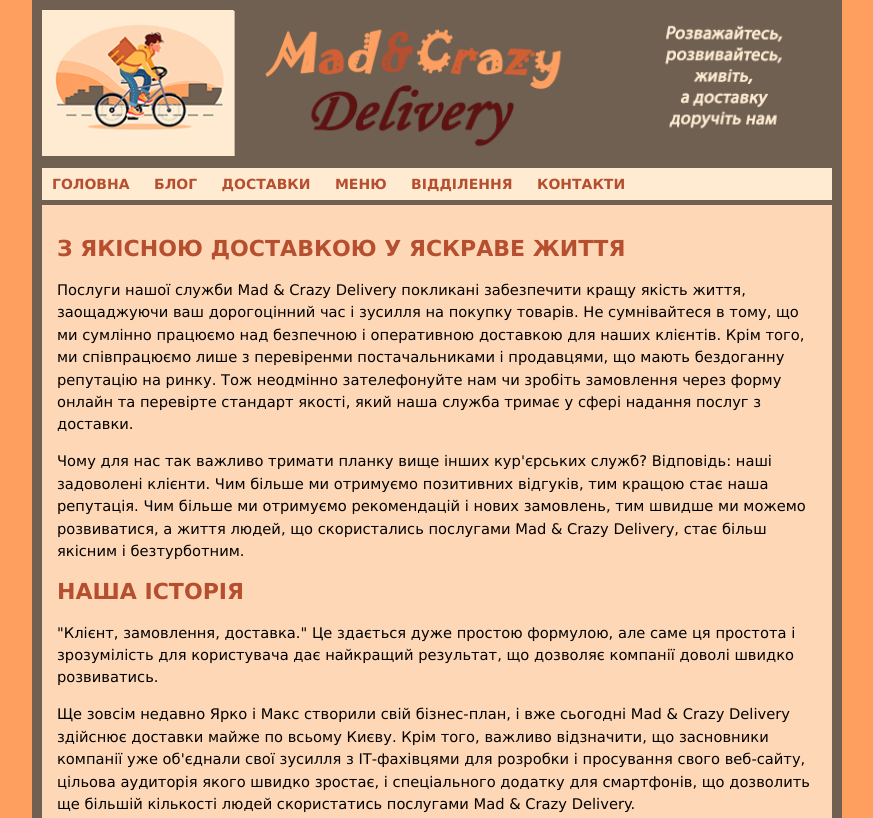
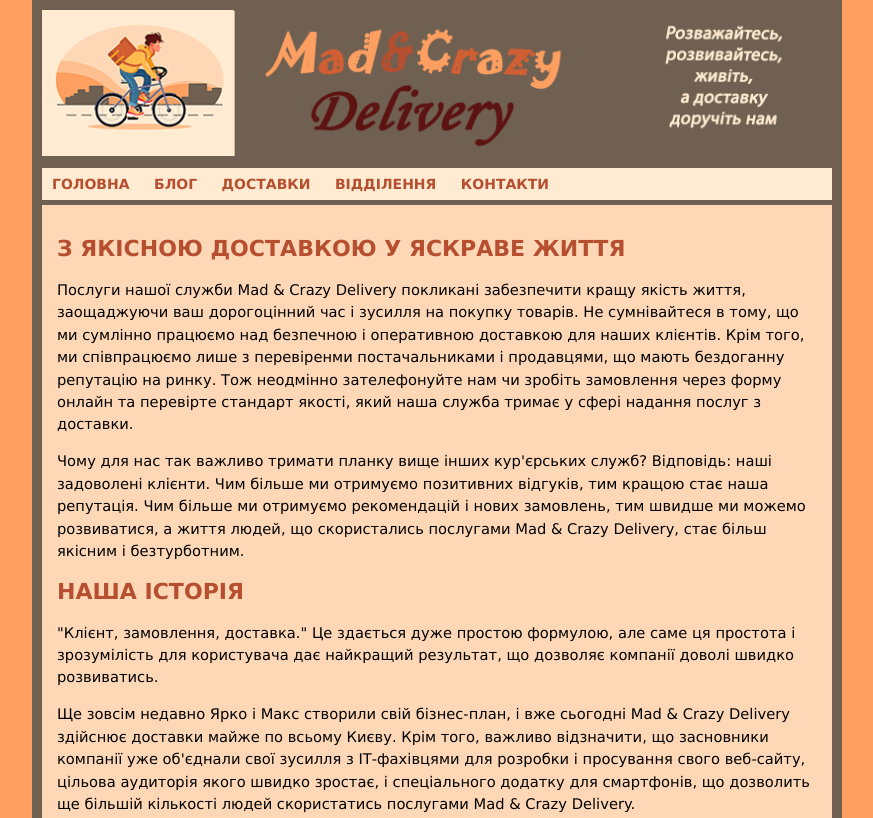
Before and after one commit to ViacheslavChicha/022023, a plain HTML site: page index.html in a window 1280 px wide. Shown: the top 818 px of the page, without its empty margins (203-1076 px from the left). Drawn offline with Linux system fonts and the light colour scheme.

Commit message:
Add files via upload

```diff
--- a/index.html
+++ b/index.html
@@ -17,7 +17,7 @@
    			<li><a href="index.html">ГОЛОВНА</a></li>
     			<li><a href="">БЛОГ</a></li>
     			<li><a href="">ДОСТАВКИ</a></li>
-    			<li><a href="">МЕНЮ</a></li>
+
    			<li><a href="">ВІДДІЛЕННЯ</a></li>
    			<li><a href="">КОНТАКТИ</a></li>
   			</ul>
```
